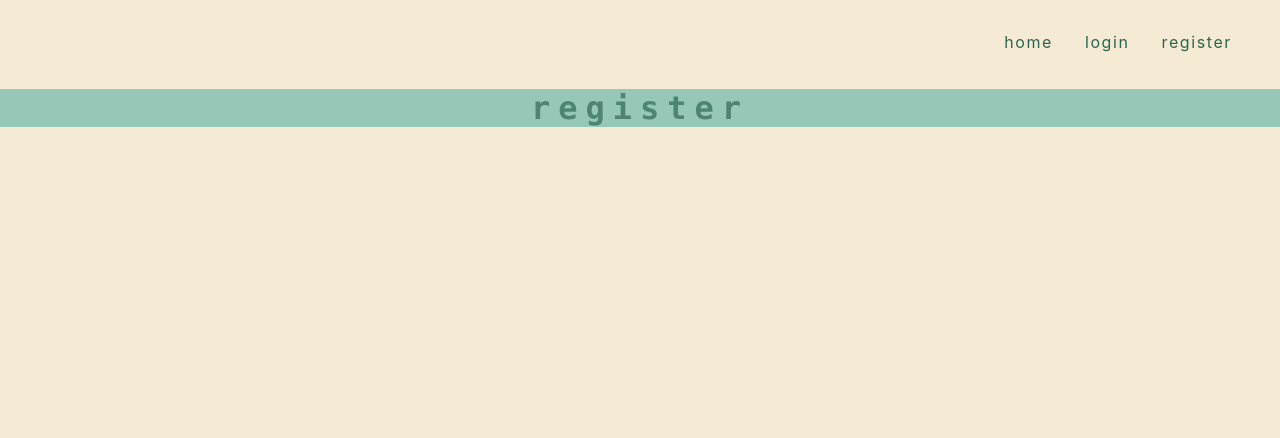
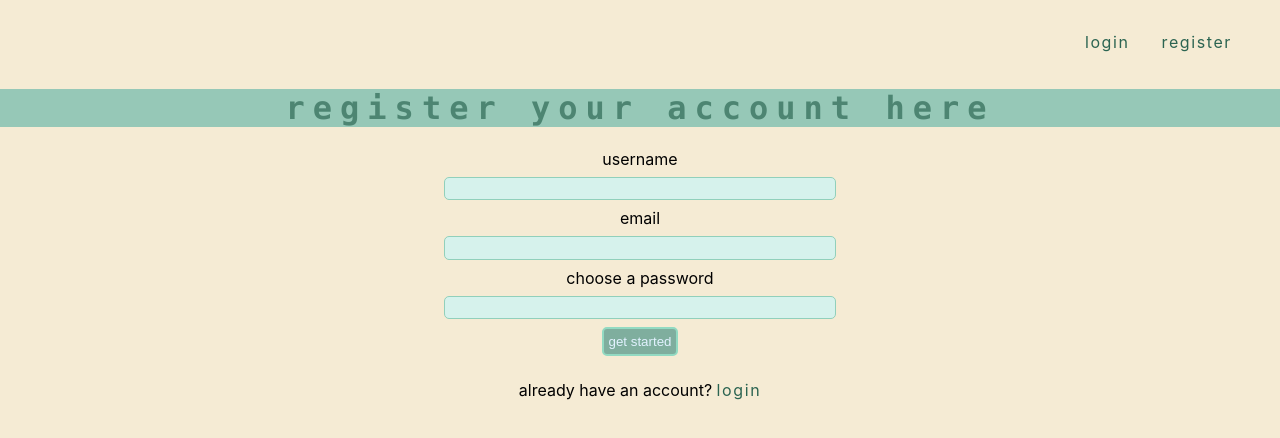
Before and after one commit to lopponming/chat-app, a React (Create React App) app: page /register in a window 1280 px wide. Shown: the top 438 px of the page. Built offline with nearby package versions, Linux system fonts and the light colour scheme; no server answers.

Commit message:
firebase set up and authenticating users works

```diff
--- a/package.json
+++ b/package.json
@@ -6,6 +6,8 @@
     "@testing-library/jest-dom": "^5.16.5",
     "@testing-library/react": "^13.4.0",
     "@testing-library/user-event": "^13.5.0",
+    "dotenv": "^16.0.3",
+    "firebase": "^9.19.1",
     "react": "^18.2.0",
     "react-dom": "^18.2.0",
     "react-router": "^5.2.0",
--- a/src/App.js
+++ b/src/App.js
@@ -1,6 +1,7 @@
 import React from 'react';
 import './App.css';
 import Chatbox from './components/Chatbox';
+import { Link } from 'react-router-dom';
 
 class App extends React.Component {
   constructor(props) {
@@ -27,11 +28,23 @@
     return (
       <div className="App">
         <h1>chat app</h1>
-        <Chatbox items={this.state.items} />
-        <form className="message-form" onSubmit={this.onSubmit}>
-          <input value={this.state.term} onChange={this.onChange}/>
-          <button>send</button>
-        </form>
+
+        {this.props.user && (
+          <div className="allow-chat">
+            <Chatbox items={this.state.items} />
+            <form className="message-form" onSubmit={this.onSubmit}>
+            <input value={this.state.term} onChange={this.onChange}/>
+            <button>send</button>
+            </form>
+          </div>
+        )}
+        {!this.props.user && (
+          <div className="disallow-chat">
+            <p>
+              <Link to="/login">login</Link> or <Link to="/register">register</Link> to start chatting !! :D
+            </p>
+          </div>
+        )}
       </div>
     );
   }
--- a/src/components/Login.css
+++ b/src/components/Login.css
@@ -1,4 +1,4 @@
-.loginpage h1 {
+.auth-container h1 {
     display: flex;
     justify-content: center;
     align-items: center;
--- a/src/components/Login.js
+++ b/src/components/Login.js
@@ -1,11 +1,53 @@
 import React from 'react';
 import './Login.css';
+import firebase from '../firebase.js';
+import { Link } from 'react-router-dom';
 
 class Login extends React.Component {
+    constructor(props) {
+        super(props);
+        this.state = {
+            email: '',
+            password: '',
+            error: null,
+        };
+    }
+    handleChange = e => {
+        this.setState({[e.target.name]: e.target.value});
+    }
+    handleSubmit = e => {
+        e.preventDefault();
+        const {email, password} = this.state;
+        firebase.auth().signInWithEmailAndPassword(email, password).then(() => {
+            this.props.history.push('/');
+        })
+        .catch(error => {
+            this.setState({error});
+        });
+    }
     render() {
+        const {email, password, error} = this.state;
         return (
-            <div className="loginpage">
+            <div className="auth-container">
                 <h1>login</h1>
+                <p>login to access your account</p>
+                {error && <p className="error-message">{error.message}</p>}
+                <form onSubmit={this.handleSubmit}>
+                    <label htmlFor="email">email</label>
+                    <input type="text" name="email" id="email" value={email} onChange={this.handleChange}></input>
+                    <label htmlFor="password">password</label>
+                    <input
+                        type="password"
+                        name="password"
+                        id="password"
+                        value={password}
+                        onChange={this.handleChange}
+                        >
+                    </input>
+                    <button className="submit">login</button>
+                    <p>don't have an account? <Link className="login-btn" to="/register">register</Link></p>
+
+                </form>
             </div>
         );
     }
--- a/src/components/Register.css
+++ b/src/components/Register.css
@@ -1,5 +1,12 @@
-.registerpage h1 {
+.auth-container h1 {
     display: flex;
     justify-content: center;
     align-items: center;
 }
+
+.auth-container form {
+    display: flex;
+    flex-direction: column;
+    justify-content: center;
+    align-items: center;
+}
--- a/src/components/Register.js
+++ b/src/components/Register.js
@@ -1,11 +1,61 @@
 import React from 'react';
 import './Register.css'
+import firebase from '../firebase.js';
+import { Link } from 'react-router-dom';
+import Login from './Login';
 
 class Register extends React.Component {
+    constructor(props){
+        super(props);
+        this.state = {
+            username: '',
+            email: '',
+            password: '',
+            error: null
+        }
+    }
+    handleChange = e => {
+        this.setState({[e.target.name]: e.target.value});
+    }
+    handleSubmit = e => {
+        e.preventDefault();
+        const {email, username, password} = this.state;
+        firebase.auth().createUserWithEmailAndPassword(email, password).then(() => {
+            const user = firebase.auth().currentUser;
+            user.updateProfile({displayName: username}).then(() => {
+                this.props.history.push('/');
+            })
+            .catch(error => {
+                this.setState({error});
+            })
+        })
+        .catch(error => {
+            this.setState({error});
+        })
+    }
     render() {
+        const {email, username, password, error} = this.state;
         return (
-            <div className="registerpage">
-                <h1>register</h1>
+            <div className="auth-container">
+                <h1>register your account here</h1>
+                {error && <p className="error-message">{error.message}</p>}
+                <form onSubmit={this.handleSubmit}>
+                    <label htmlFor="username">username</label>
+                    <input type="text" name="username" id="username" value={username} onChange={this.handleChange}></input>
+                    <label htmlFor="email">email</label>
+                    <input type="text" name="email" id="email" value={email} onChange={this.handleChange}></input>
+                    <label htmlFor="password">choose a password</label>
+                    <input
+                        type="password"
+                        name="password"
+                        id="password"
+                        value={password}
+                        onChange={this.handleChange}
+                        >
+                    </input>
+                    <button className="submit">get started</button>
+                    <p>already have an account? <Link className="login-btn" to="/login">login</Link></p>
+                </form>
             </div>
         );
     }
--- /dev/null
+++ b/src/firebase.js
@@ -0,0 +1,19 @@
+// import firebase
+import firebase from "firebase/compat/app";
+import 'firebase/compat/auth';
+
+// Your web app's Firebase configuration
+const firebaseConfig = {
+  apiKey: process.env.REACT_APP_API_KEY,
+  authDomain: process.env.REACT_APP_AUTH_DOMAIN,
+  projectId: process.env.REACT_APP_PROJECT_ID,
+  storageBucket: process.env.REACT_APP_STORAGE_BUCKET,
+  messagingSenderId: process.env.REACT_APP_MESSAGINIG_SENDER_ID,
+  appId: process.env.REACT_APP_APP_ID,
+};
+
+// Initialize Firebase
+firebase.initializeApp(firebaseConfig);
+export const provider = new firebase.auth.GoogleAuthProvider();
+export const auth = firebase.auth();
+export default firebase;
--- a/src/index.js
+++ b/src/index.js
@@ -6,16 +6,38 @@
 import Login from './components/Login';
 import Register from './components/Register';
 import { BrowserRouter as Router, Route, Link, Switch } from 'react-router-dom';
+import firebase, {auth, provider} from './firebase.js';
 
 class AppRouter extends React.Component {
+  constructor(props) {
+    super(props);
+    this.state = {user: null}
+  }
+  componentDidMount() {
+    auth.onAuthStateChanged(user => {
+      if(user){
+        this.setState({user});
+      }
+    })
+  }
+  logOutUser = () => {
+    firebase.auth().signOut()
+    .then(window.location = "/");
+  }
   render() {
     return (
         <Router>
           <div className="app">
             <nav className="main-nav">
-              <Link to="/">home</Link>
-              <Link to="/login">login</Link>
-              <Link to="/register">register</Link>
+              {!this.state.user &&
+                <div>
+                  <Link to="/login">login</Link>
+                  <Link to="/register">register</Link>
+                </div>
+              }
+              {this.state.user &&
+                <a href="#!" onClick={this.logOutUser}>log out</a>
+              }
             </nav>
             <Switch>
               <Route exact path="/" component={App} />
```
Also changed, not shown: 2 other files (tests, documents, lock files or other folders).
